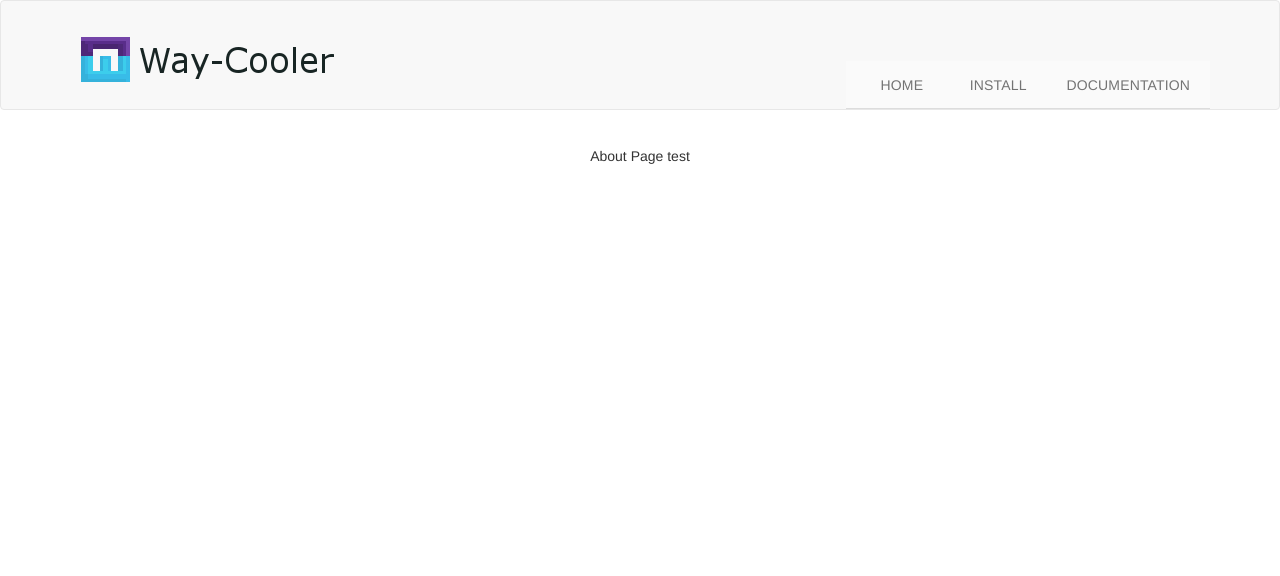
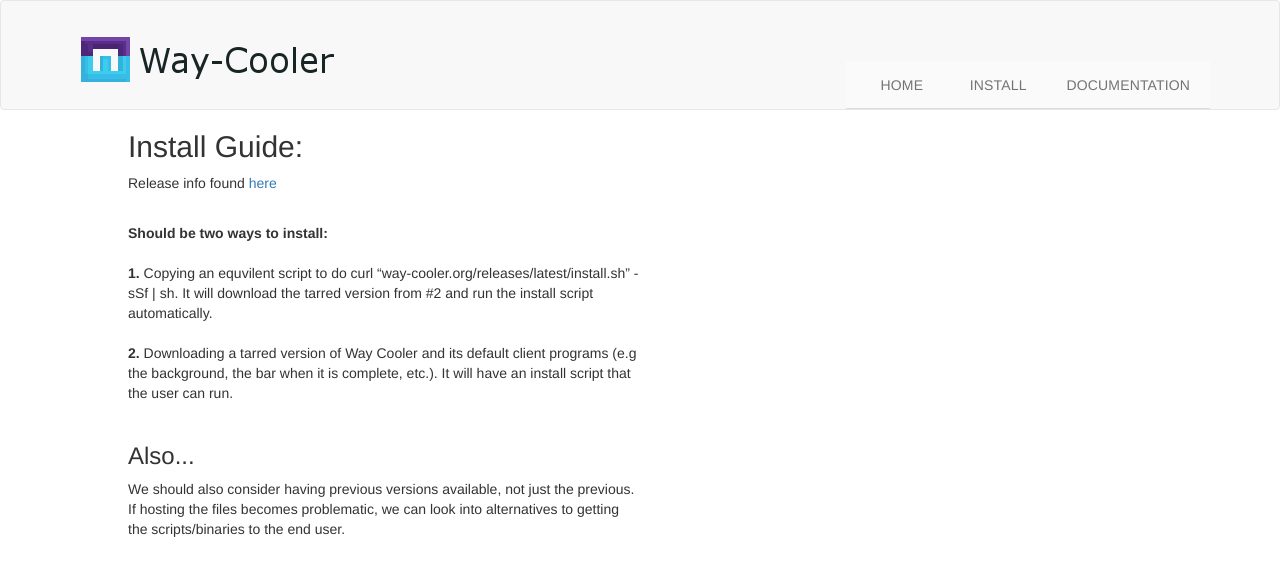
Before and after one commit to DCElemeno/Way-Cooler-Material, a website: page dev/index.html at #!/about in a window 1280 px wide. Drawn offline with nearby package versions, Linux system fonts and the light colour scheme; files that its build step writes are made by us from their sources.

Commit message:
add install page scaffolding

```diff
--- a/dev/partials/about-partial.html
+++ b/dev/partials/about-partial.html
@@ -1 +1,19 @@
-<div class="text-center md-padding">About Page test</div>
+<h2>Install Guide:</h2>
+<p>Release info found
+	<a href="https://github.com/Immington-Industries/way-cooler/releases">here</a>
+</p><br />
+
+<div style="width:50%;">
+	<p><strong>Should be two ways to install:</strong> <br><br>
+
+	<strong>1.</strong>
+	Copying an equvilent script to do curl “way-cooler.org/releases/latest/install.sh” -sSf | sh. It will download the tarred version from #2 and run the install script automatically.<br><br>
+
+	<strong>2.</strong>
+	Downloading a tarred version of Way Cooler and its default client programs (e.g the background, the bar when it is complete, etc.). It will have an install script that the user can run.<br><br>
+
+	<h3>Also...</h3>
+	We should also consider having previous versions available, not just the previous. <br>If hosting the files becomes problematic, we can look into alternatives to getting the scripts/binaries to the end user.
+	</p>
+
+</div>
```
Also changed, not shown: public/partials/about-partial.html (+19 -1 lines), dist/index.html, dist/partials/about-partial.html.
